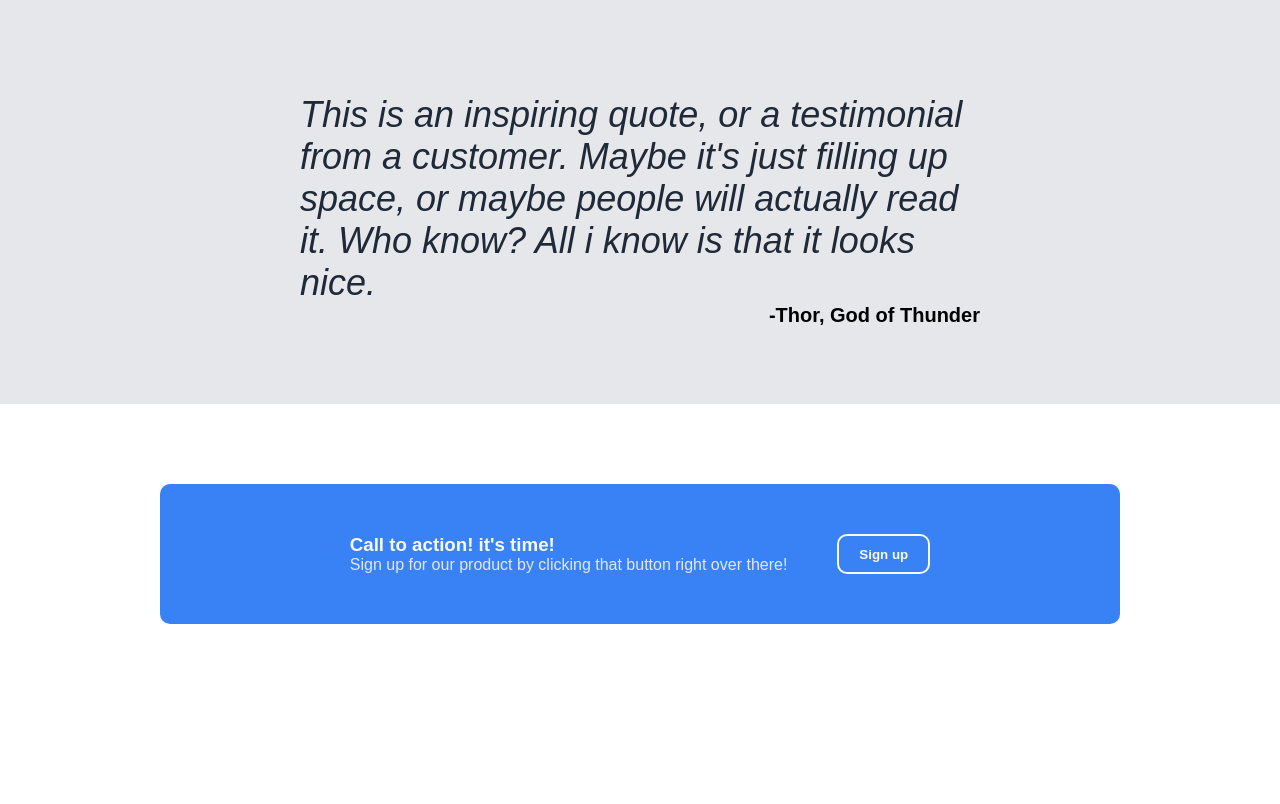
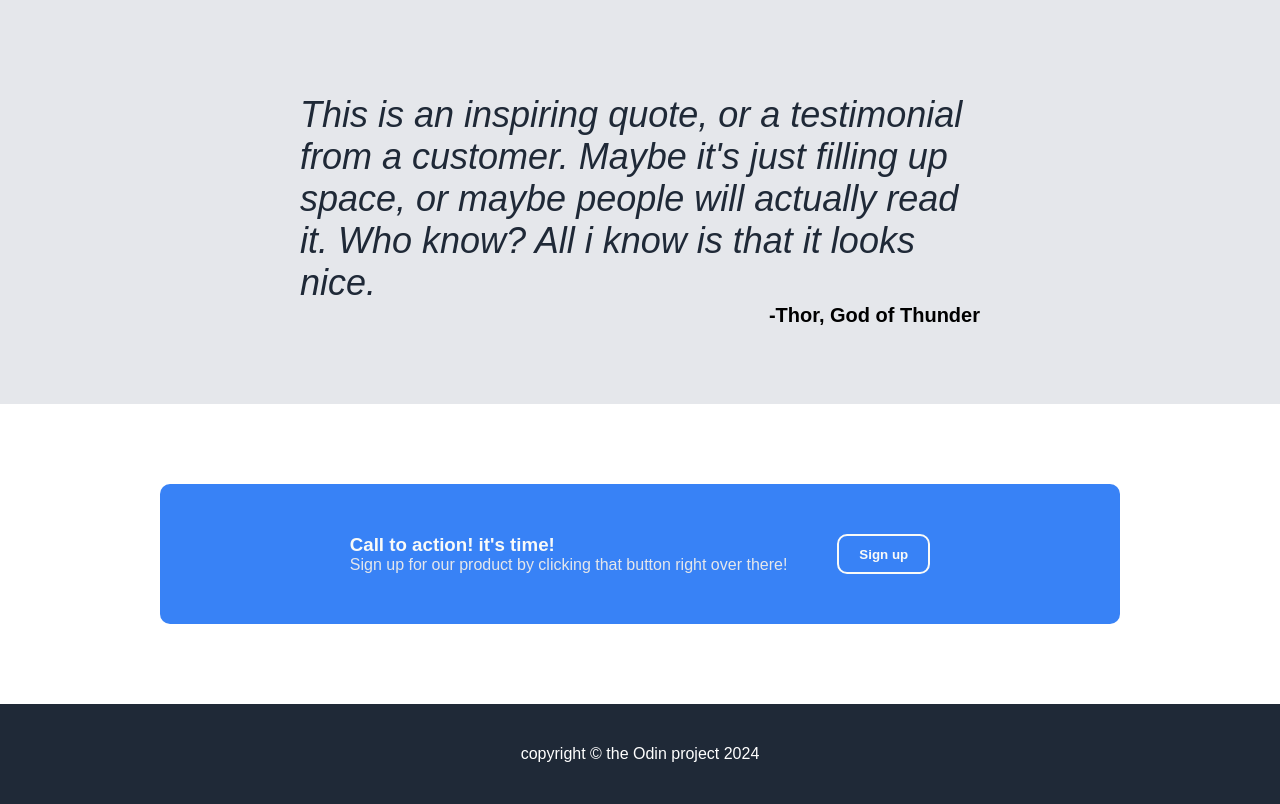
Before and after one commit to Skun01/TOP-project-Landing-page, a plain HTML site: page index.html in a window 1280 px wide. Shown: the part 927-1731 px from the top of the page. Before the commit the page ends 1631 px from the top, so only its background shows below. Drawn offline with Linux system fonts and the light colour scheme.

Commit message:
finish the template in 1.30h

```diff
--- a/index.html
+++ b/index.html
@@ -122,7 +122,7 @@
     <!-- footer  -->
     <footer>
         <div class="coppyright">
-
+            copyright © the Odin project 2024
         </div>
     </footer>
 
--- a/style.css
+++ b/style.css
@@ -181,3 +181,12 @@ main{
 .sign-up-infor .desc{
     color:#e5e7eb;
 }
+
+/* footer section */
+footer{
+    background-color:#1f2937;
+    color: white;
+    text-align: center;
+    height: 100px;
+    line-height: 100px;
+}
```
